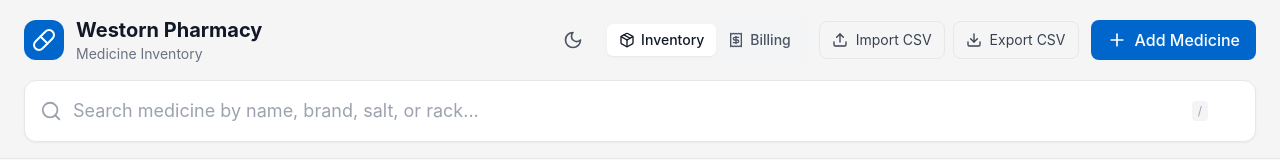
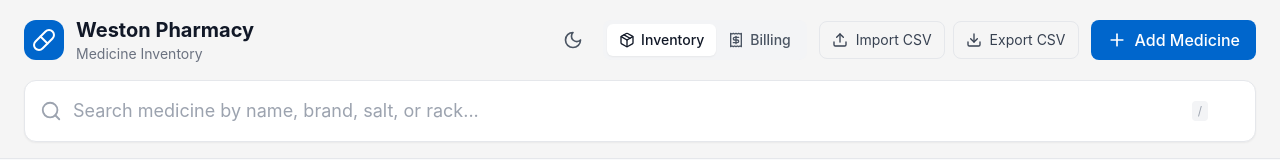
Before and after one commit to MohammedZaheerHussain/Western-Pharmacy, a React (Vite) app: page / in a window 1280 px wide. Shown: the top 160 px of the page. Built offline with nearby package versions, Linux system fonts and the light colour scheme.

Commit message:
chore: Rename Westorn Pharmacy to Weston Pharmacy

```diff
--- a/index.html
+++ b/index.html
@@ -5,9 +5,9 @@
   <meta charset="UTF-8" />
   <link rel="icon" type="image/svg+xml" href="/favicon.svg" />
   <meta name="viewport" content="width=device-width, initial-scale=1.0" />
-  <meta name="description" content="Westorn Pharmacy - Offline Medicine Inventory Management System" />
+  <meta name="description" content="Weston Pharmacy - Offline Medicine Inventory Management System" />
   <meta name="theme-color" content="#3B82F6" />
-  <title>Westorn Pharmacy - Inventory</title>
+  <title>Weston Pharmacy - Inventory</title>
 
   <!-- PWA Manifest -->
   <link rel="manifest" href="/manifest.webmanifest" />
--- a/package.json
+++ b/package.json
@@ -1,5 +1,5 @@
 {
-  "name": "westorn-pharmacy",
+  "name": "weston-pharmacy",
   "private": true,
   "version": "1.0.0",
   "type": "module",
--- a/src/App.tsx
+++ b/src/App.tsx
@@ -1,5 +1,5 @@
 /**
- * Westorn Pharmacy - Medicine Inventory Management App
+ * Weston Pharmacy - Medicine Inventory Management App
  * Main application with Inventory/Billing views and Dark Mode
  */
 
@@ -243,7 +243,7 @@ function App() {
                                 <Pill className="text-white" size={24} />
                             </div>
                             <div>
-                                <h1 className="text-xl font-bold text-gray-900 dark:text-gray-100">Westorn Pharmacy</h1>
+                                <h1 className="text-xl font-bold text-gray-900 dark:text-gray-100">Weston Pharmacy</h1>
                                 <p className="text-sm text-gray-500 dark:text-gray-400">Medicine Inventory</p>
                             </div>
                         </div>
--- a/src/components/BillReceiptModal.tsx
+++ b/src/components/BillReceiptModal.tsx
@@ -159,8 +159,8 @@ export function BillReceiptModal({ bill, onClose }: BillReceiptModalProps) {
                         {/* Footer */}
                         <div className="receipt-footer text-center mt-8 pt-4 border-t border-dashed border-gray-300 dark:border-gray-600">
                             <p className="thank-you font-semibold text-gray-900 dark:text-gray-100">Thank you for your purchase!</p>
-                            <p className="text-sm text-gray-500 dark:text-gray-400 mt-1">Westorn Pharmacy</p>
-                            <p className="powered-by text-xs text-gray-400 dark:text-gray-500 mt-4">Powered by Westorn Pharmacy App</p>
+                            <p className="text-sm text-gray-500 dark:text-gray-400 mt-1">Weston Pharmacy</p>
+                            <p className="powered-by text-xs text-gray-400 dark:text-gray-500 mt-4">Powered by Weston Pharmacy App</p>
                         </div>
                     </div>
                 </div>
--- a/src/components/InstallButton.tsx
+++ b/src/components/InstallButton.tsx
@@ -46,7 +46,7 @@ export function InstallButton({ onInstallSuccess }: InstallButtonProps) {
             className="flex items-center gap-2 px-3 py-2 bg-medical-blue text-white rounded-lg
                      hover:bg-medical-blue-dark transition-colors font-medium text-sm
                      shadow-sm hover:shadow-md"
-            title="Install Westorn Pharmacy as desktop app"
+            title="Install Weston Pharmacy as desktop app"
             aria-label="Install app for desktop"
         >
             <Download size={18} />
--- a/vite.config.ts
+++ b/vite.config.ts
@@ -10,7 +10,7 @@ export default defineConfig({
       registerType: 'autoUpdate',
       includeAssets: ['favicon.svg', 'icon.svg', 'icon-maskable.svg'],
       manifest: {
-        name: 'Westorn Pharmacy',
+        name: 'Weston Pharmacy',
         short_name: 'WP',
         description: 'Offline medicine inventory and billing for small pharmacies',
         start_url: '/',
```
Also changed, not shown: 1 other file (tests, documents, lock files or other folders).
